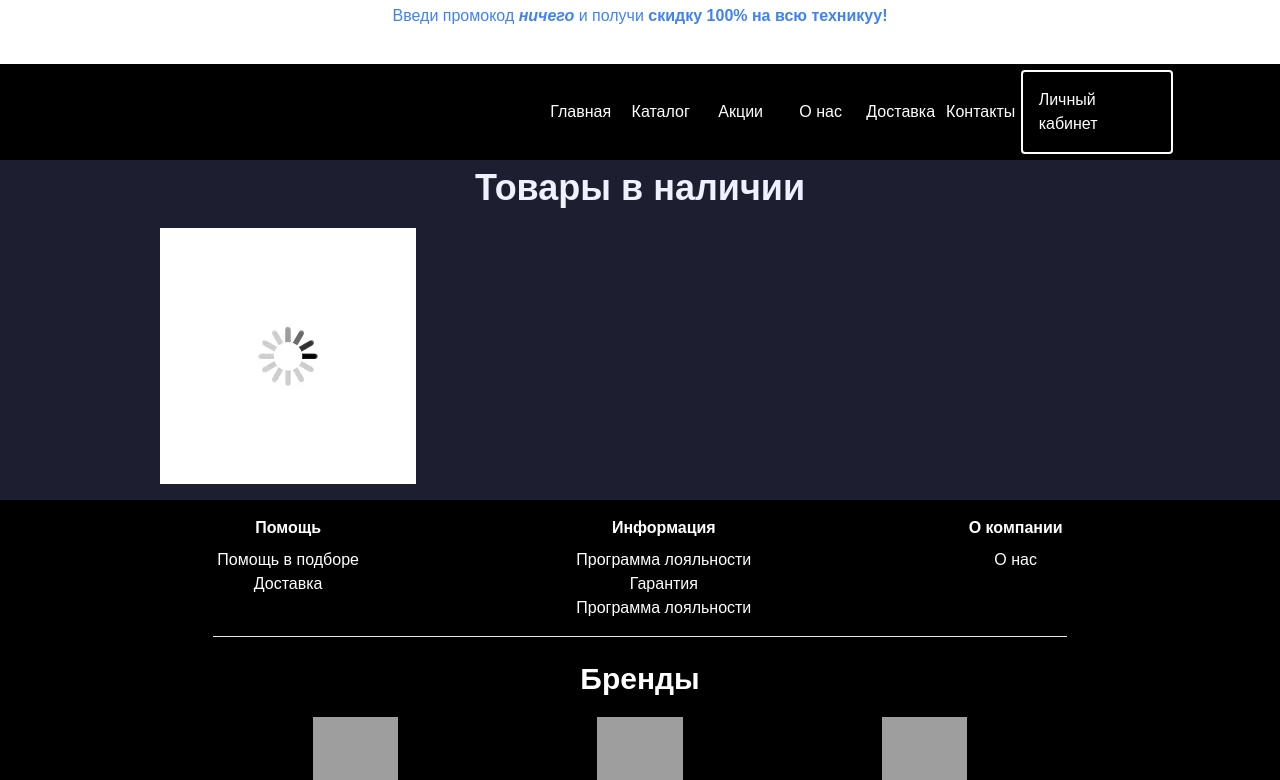
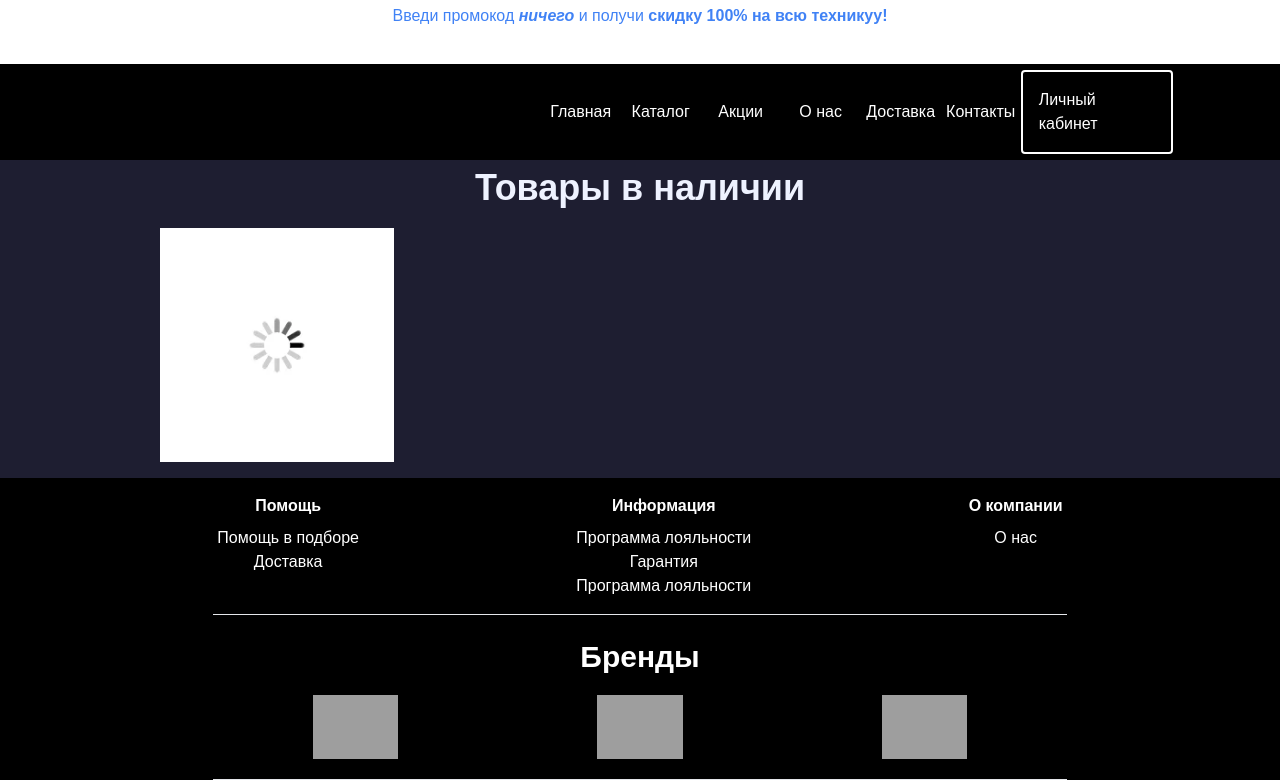
Before and after one commit to guff192/htmx-online-store, a Python web app: template templates/catalog.html in a window 1280 px wide. Shown: the top 780 px of the page. Run offline with Jinja, Linux system fonts and the light colour scheme; the template is opened without the code that fills it, so the values that code supplies are empty; style sheets or scripts are compiled from the project's sources; some web fonts are replaced; grey boxes are pictures that could not be loaded.

Commit message:
Changed catalog grid (more columns, less gap)

```diff
--- a/templates/catalog.html
+++ b/templates/catalog.html
@@ -21,7 +21,7 @@
 
 
 {% block content %}
-<div id="products" class="md:grid md:grid-cols-3 md:gap-3">
+<div id="products" class="md:grid md:grid-cols-4 md:gap-2">
     <img
         src="{{ url_for('static', path='images/loading.webp') }}"
         id="products-loader"
--- a/templates/partials/product_list.html
+++ b/templates/partials/product_list.html
@@ -1,5 +1,5 @@
 {% if not request.headers.get('hx-request') %}
-    <div id="products" class="md:grid md:grid-cols-3 md:gap-3">
+    <div id="products" class="md:grid md:grid-cols-4 md:gap-2">
 {% endif %}
 {% for product in products %}
 
```
